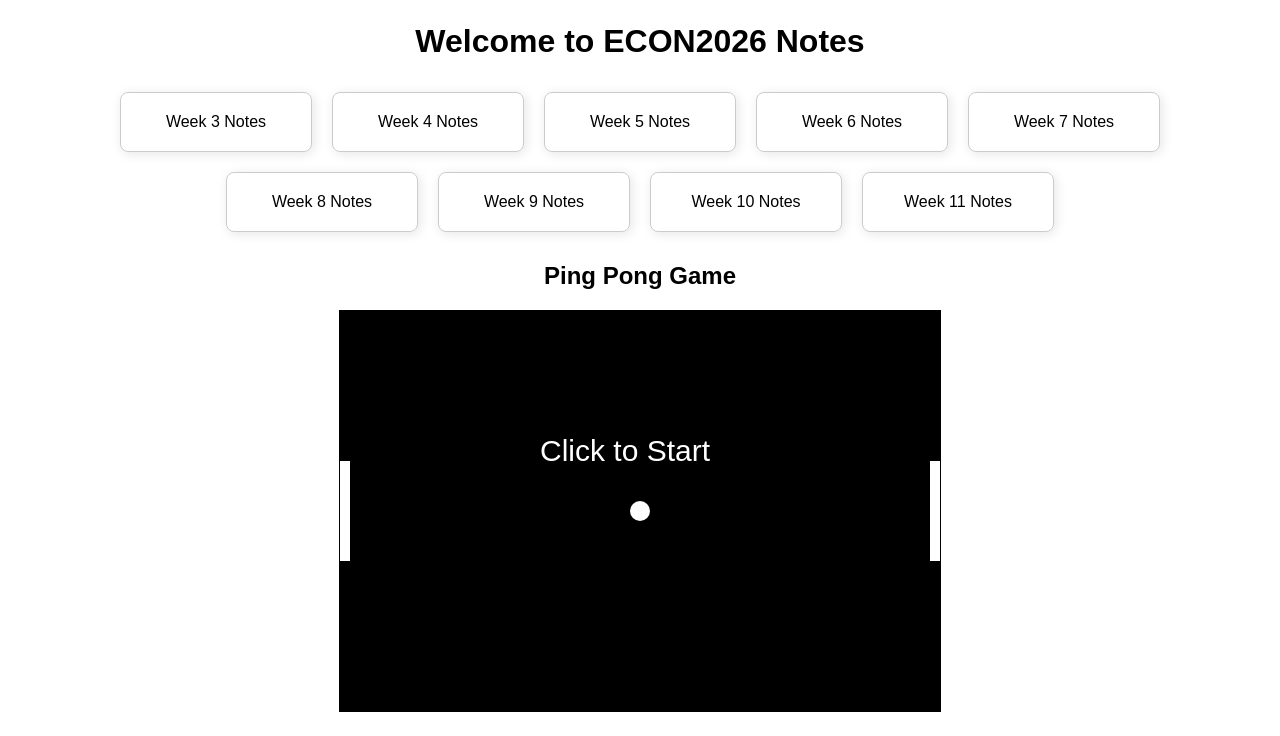
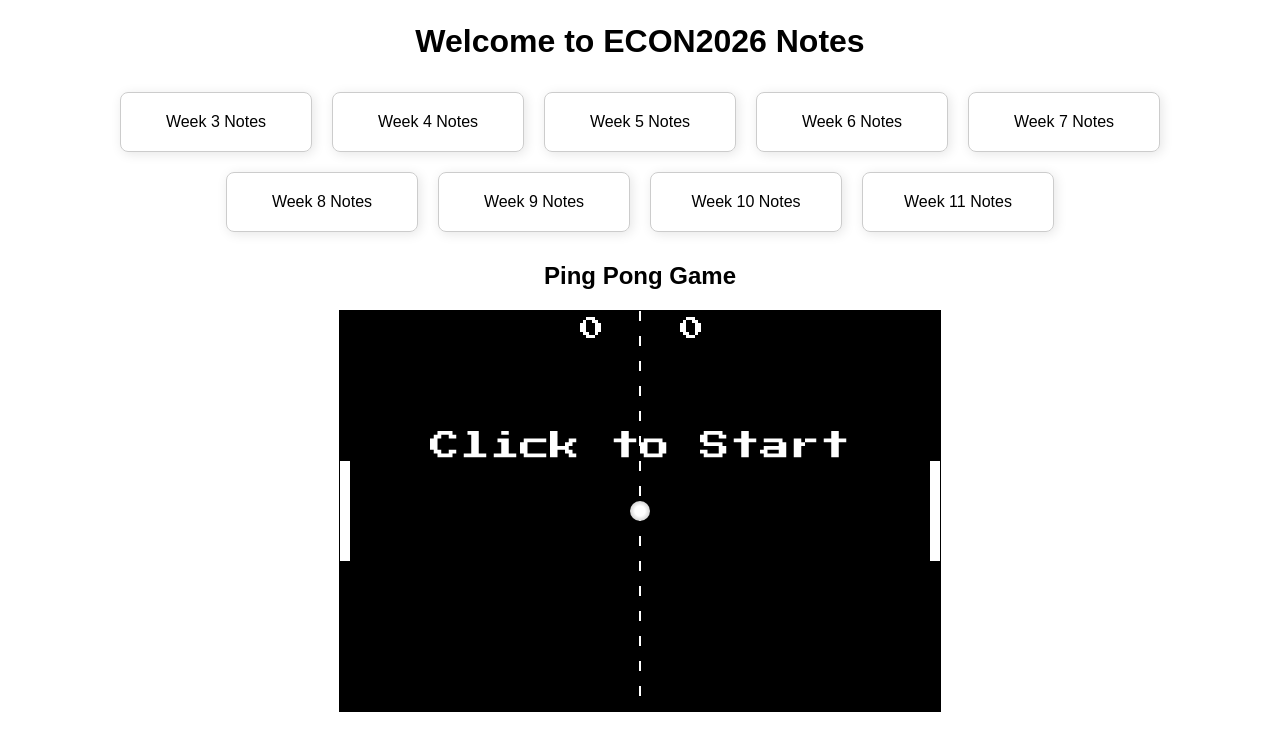
Before and after one commit to Isaac7777-cpu/econ2026, a plain HTML site: page index.html in a window 1280 px wide. Shown: the part 978-1714 px from the top of the page. Drawn offline with Linux system fonts and the light colour scheme.

Commit message:
Updated Game Part

```diff
--- a/index.html
+++ b/index.html
@@ -60,6 +60,8 @@
             }
         }
     </style>
+    <!-- Add a pixel-like font from Google Fonts -->
+    <link href="https://fonts.googleapis.com/css2?family=Press+Start+2P&display=swap" rel="stylesheet">
 </head>
 <body>
     <img src="background.png" class="image-placeholder">
@@ -112,7 +114,8 @@
             y: canvas.height / 2 - paddleHeight / 2,
             width: paddleWidth,
             height: paddleHeight,
-            dy: 4
+            dy: 4, // Current speed
+            maxSpeed: 10 // Maximum allowed speed
         };
 
         const ball = {
@@ -122,6 +125,14 @@
             dx: 5,
             dy: 5
         };
+
+        // Add a trail array to store previous ball positions
+        const ballTrail = [];
+        const maxTrailLength = 20; // Number of trail points
+
+        // Initialize score variables
+        let playerScore = 0;
+        let computerScore = 0;
 
         function drawRect(x, y, width, height, color) {
             context.fillStyle = color;
@@ -146,25 +157,34 @@
             } else if (player.y + player.height > canvas.height) {
                 player.y = canvas.height - player.height;
             }
-            // Move computer paddle
-            if (ball.y < computer.y + computer.height / 2) {
-                computer.y -= computer.dy;
-            } else {
-                computer.y += computer.dy;
-            }
+
+            // Smoothly move computer paddle towards the ball's y position
+            const targetY = ball.y - computer.height / 2;
+            const easingFactor = 0.10; // Adjust between 0 (no movement) and 1 (instant movement)
+            computer.y += (targetY - computer.y) * easingFactor;
+
             // Prevent computer paddle from going out of bounds
             if (computer.y < 0) {
                 computer.y = 0;
             } else if (computer.y + computer.height > canvas.height) {
                 computer.y = canvas.height - computer.height;
             }
+
             // Move ball
             ball.x += ball.dx;
             ball.y += ball.dy;
+
+            // Add current ball position to the trail
+            ballTrail.push({ x: ball.x, y: ball.y });
+            if (ballTrail.length > maxTrailLength) {
+                ballTrail.shift(); // Remove the oldest trail point
+            }
+
             // Ball collision with top and bottom walls
             if (ball.y < 0 || ball.y + ball.size > canvas.height) {
                 ball.dy *= -1;
             }
+
             // Ball collision with paddles
             if (ball.x < player.x + player.width && ball.y > player.y && ball.y < player.y + player.height) {
                 ball.dx *= -1;
@@ -174,14 +194,39 @@
                 ball.dx *= -1;
                 ball.dx += ball.dx > 0 ? ballSpeedIncrement : -ballSpeedIncrement;
                 ball.dy += ball.dy > 0 ? ballSpeedIncrement : -ballSpeedIncrement;
+
+                // Add random portion (50% to 100%) of ballSpeedIncrement to computer.dy
+                // Multiply by 2 to make up of the fact that the ball speed is increased when it hits the player's paddle
+                const based_portion = 0.6
+                const randomIncrement = 2 * ((1 - based_portion) * ballSpeedIncrement + Math.random() * (based_portion * ballSpeedIncrement)); // Random between based portion and 1 * ballSpeedIncrement
+                computer.dy += randomIncrement;
+
+                // Ensure computer.dy does not exceed maxSpeed
+                if (computer.dy > computer.maxSpeed) {
+                    computer.dy = computer.maxSpeed;
+                }
             }
+
             // Ball out of bounds
             if (ball.x < 0 || ball.x + ball.size > canvas.width) {
+                // Update scores
+                if (ball.x < 0) {
+                    computerScore++;
+                } else {
+                    playerScore++;
+                }
+
                 gameStarted = false;
                 ball.x = canvas.width / 2;
                 ball.y = canvas.height / 2;
                 ball.dx = 4;
                 ball.dy = 4;
+
+                // Reset computer.dy to initial speed
+                computer.dy = 4;
+
+                // Clear ball trail
+                ballTrail.length = 0;
             }
         }
 
@@ -189,19 +234,63 @@
             // Clear canvas
             context.clearRect(0, 0, canvas.width, canvas.height);
 
-            // Draw paddles
+            // Draw net
+            context.strokeStyle = 'white';
+            context.lineWidth = 2;
+            context.setLineDash([10, 15]); // Dash pattern: 10px dash, 15px gap
+            context.beginPath();
+            context.moveTo(canvas.width / 2, 0);
+            context.lineTo(canvas.width / 2, canvas.height);
+            context.stroke();
+            context.setLineDash([]); // Reset dash
+
+            // Draw player paddle as white
+            context.fillStyle = 'white';
             drawRect(player.x, player.y, player.width, player.height, 'white');
+
+            // Draw computer paddle as white
+            context.fillStyle = 'white';
             drawRect(computer.x, computer.y, computer.width, computer.height, 'white');
 
-            // Draw ball
-            drawBall(ball.x, ball.y, ball.size, 'white');
+            // Draw ball with radial gradient
+            const ballGradient = context.createRadialGradient(ball.x, ball.y, ball.size / 2, ball.x, ball.y, ball.size);
+            ballGradient.addColorStop(0, 'white');
+            ballGradient.addColorStop(1, 'lightgray');
+            context.fillStyle = ballGradient;
+            drawBall(ball.x, ball.y, ball.size, ballGradient);
+
+            // Draw ball trail
+            context.fillStyle = 'rgba(255, 255, 255, 0.5)';
+            let traceSize = ball.size * 0.8;
+            for (let i = 0; i < ballTrail.length; i++) {
+                const pos = ballTrail[i];
+                const alpha = (i + 1) / ballTrail.length * 0.5; // Decreasing opacity
+                const size = traceSize - ((ballTrail.length - i) / ballTrail.length) * traceSize * 0.6; // Decreasing size
+                context.fillStyle = `rgba(255, 255, 255, ${alpha})`;
+                drawBall(pos.x, pos.y, size, context.fillStyle);
+            }
+
+            // Draw scores on two sides of the net
+            context.fillStyle = 'white';
+            context.font = '24px "Press Start 2P"'; // Updated font to pixel-like
+
+            // Player score on the left side of the net
+            context.fillText(playerScore, canvas.width / 2 - 60, 30);
+
+            // Computer score on the right side of the net
+            context.fillText(computerScore, canvas.width / 2 + 40, 30);
 
             // Display Text when it is not started
             if (!gameStarted) {
+                // Set text alignment to center for the "Click to Start" message
+                context.textAlign = 'center';
                 context.fillStyle = 'white';
-                context.font = '30px Arial';
-                context.fillText('Click to Start', canvas.width / 2 - 100, canvas.height / 2 - 50);
+                context.font = '30px "Press Start 2P"'; // Updated font to pixel-like
+                context.fillText('Click to Start', canvas.width / 2, canvas.height / 2 - 50);
             }
+
+            // Reset text alignment if necessary for other texts
+            context.textAlign = 'left'; // or the default value as needed
         }
 
         function loop() {
```
